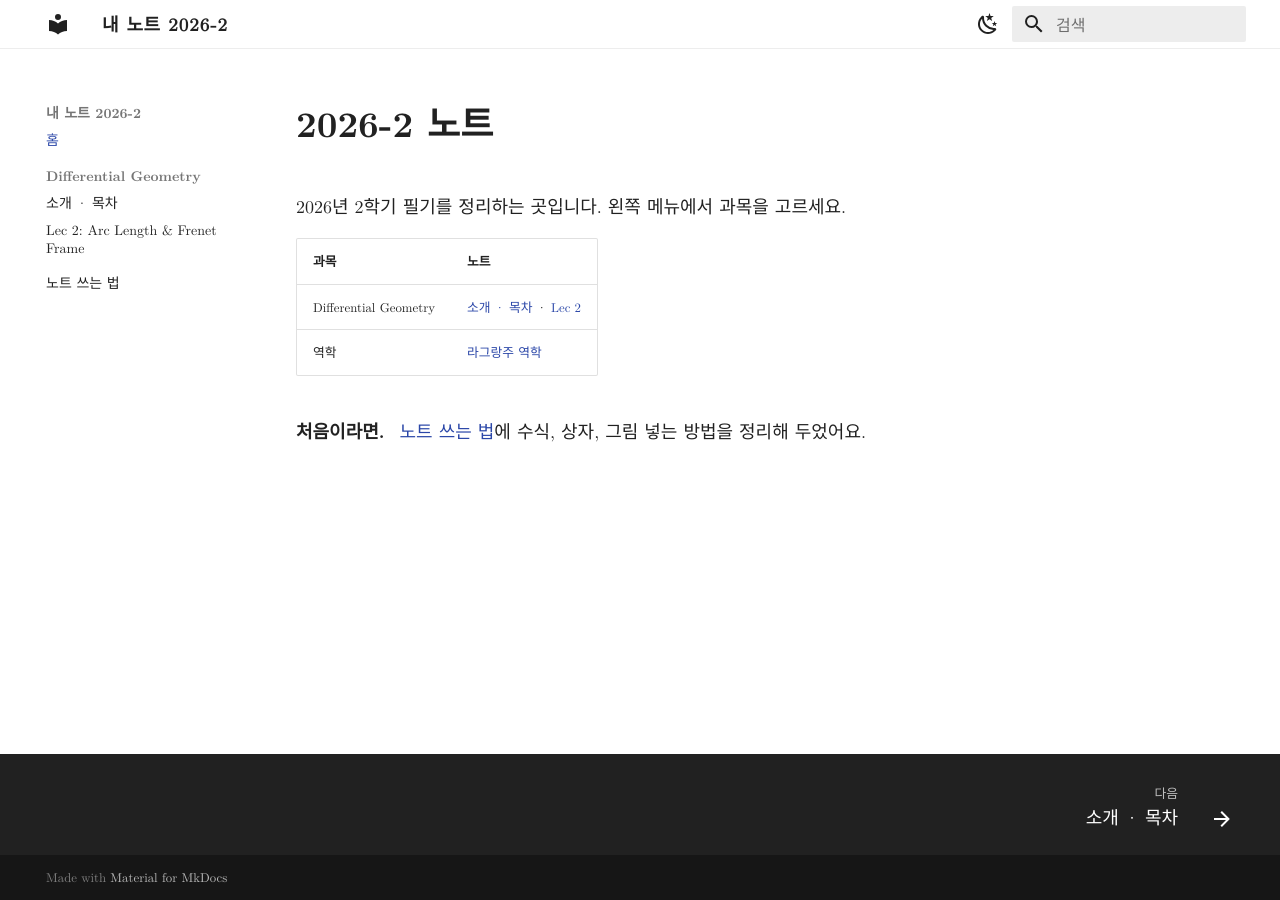
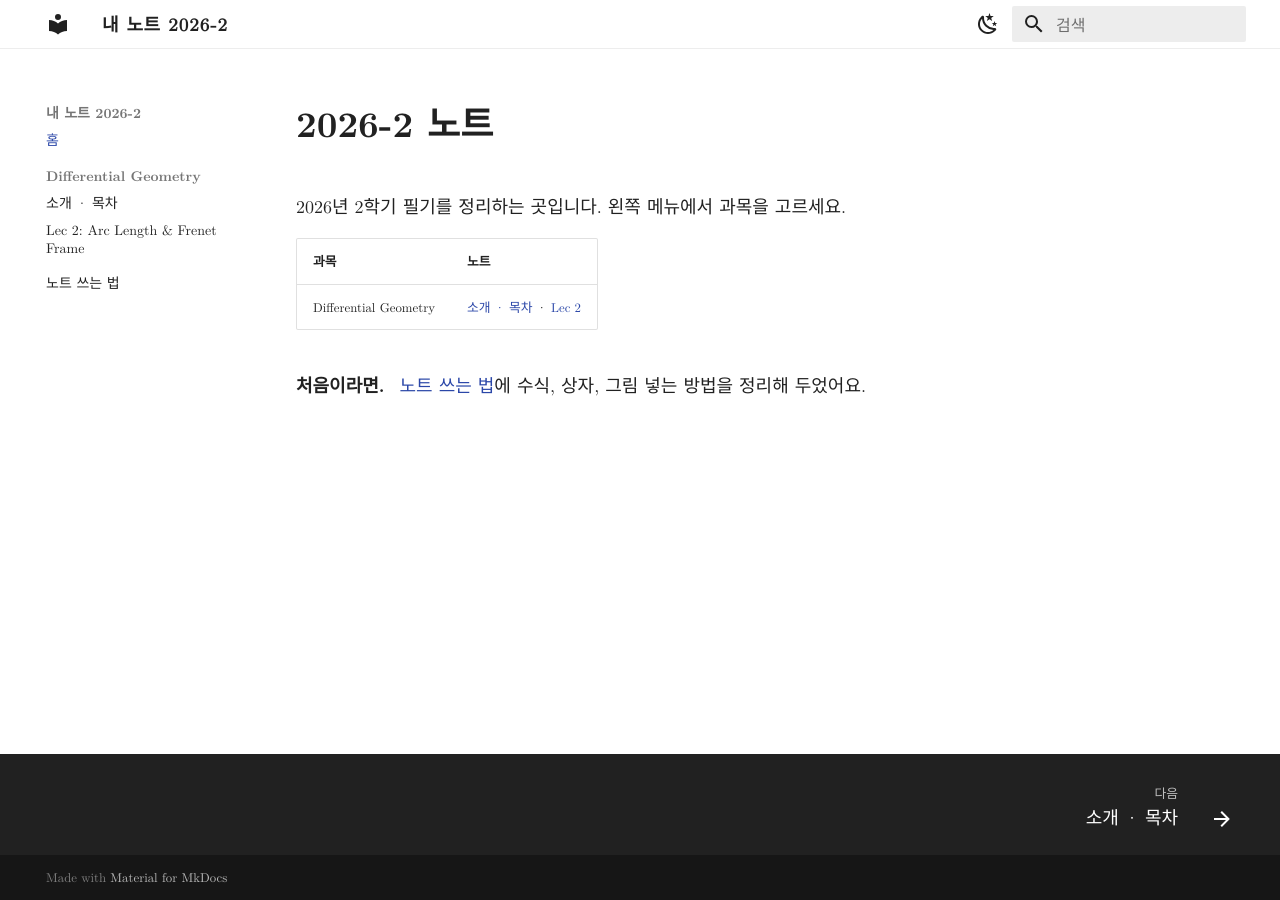
Before and after one commit to kmy-phy/notes-2026-2, an MkDocs documentation site: the page built from docs/index.md, in a window 1280 px wide. Built offline with MkDocs 1.6.1 and Material for MkDocs 9.7.7, drawn with Linux system fonts in a browser that asks for light colours.

Commit message:
Update index.md

```diff
--- a/docs/index.md
+++ b/docs/index.md
@@ -5,7 +5,6 @@
 | 과목 | 노트 |
 |---|---|
 | Differential Geometry | [소개 · 목차](differential-geometry/index.md) · [Lec 2](differential-geometry/lec02.md) |
-| 역학 | [라그랑주 역학](mechanics/lagrangian.md) |
 
 !!! tip "처음이라면"
     [노트 쓰는 법](guide.md)에 수식, 상자, 그림 넣는 방법을 정리해 두었어요.
```
